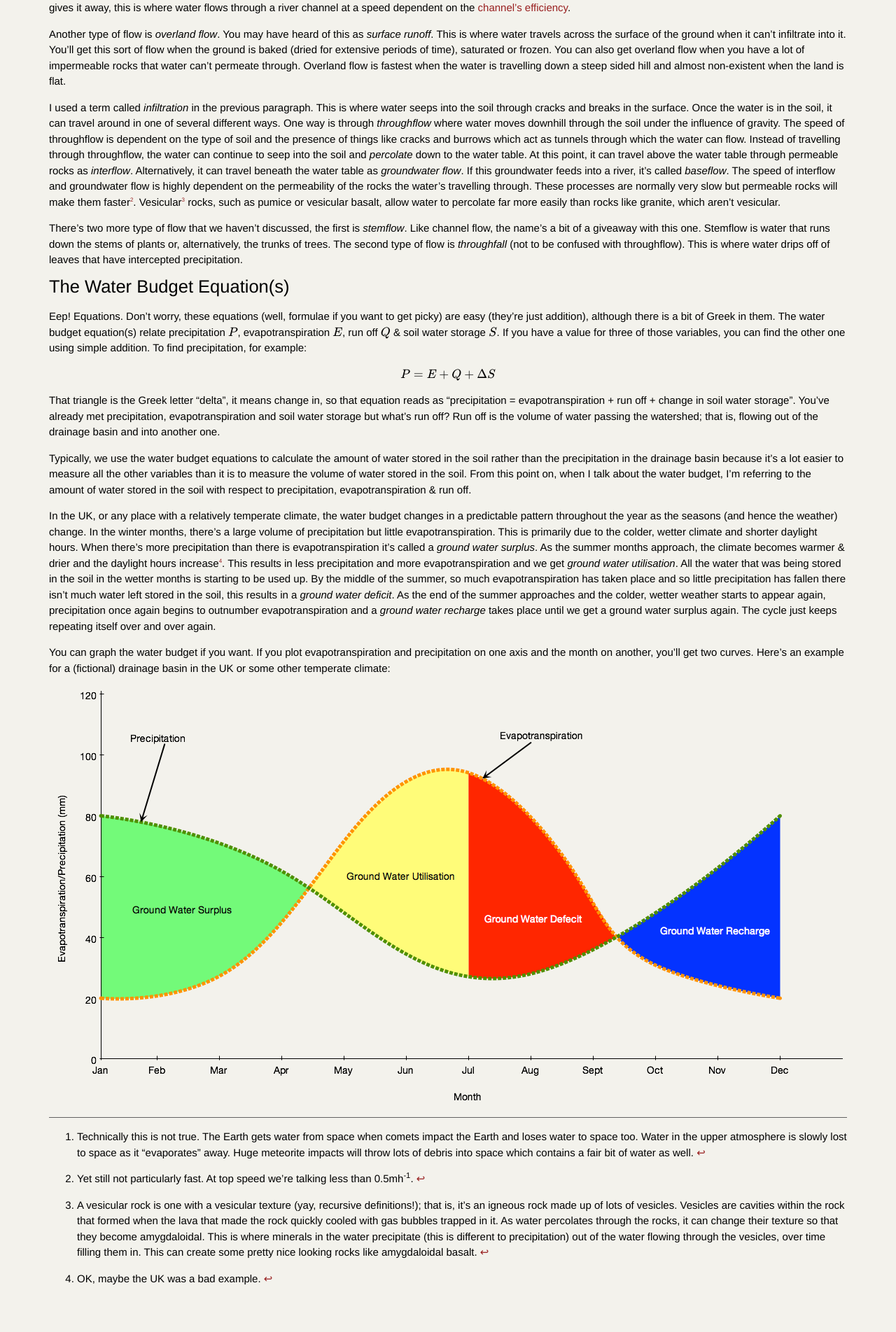
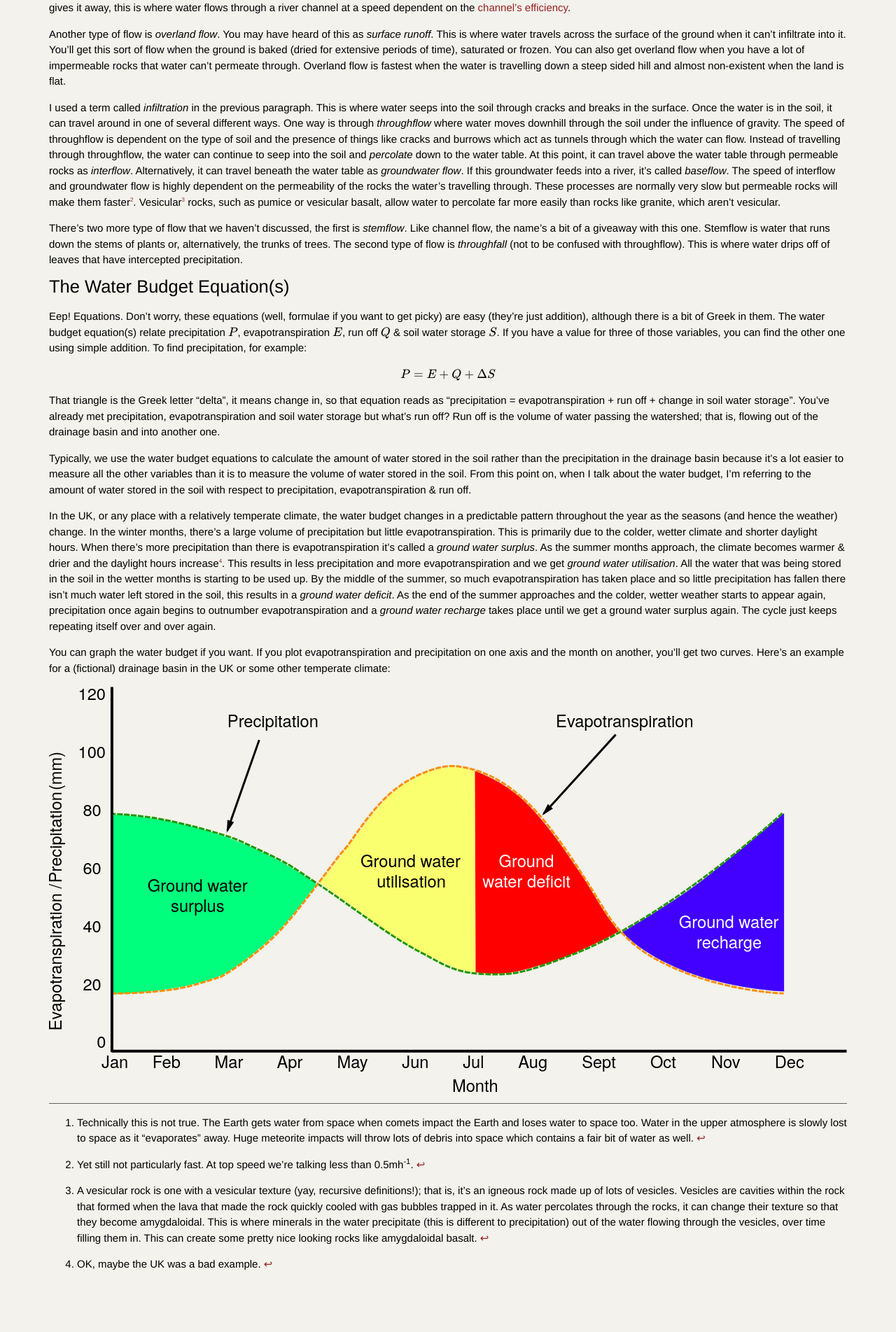
Before and after one commit to alexjohnj/geographyas, a Jekyll site: the page built from _posts/riversAndFlooding/2012-01-01-drainage-basins-and-the-hydrological-cycle.markdown, in a window 1280 px wide. Shown: the part 914-2817 px from the top of the page at 70% size. Built offline with Jekyll 4.4.1, drawn with Linux system fonts in a browser that asks for light colours; nearby versions of some CDN libraries; formulas are drawn with MathJax 3; after the commit the page ends 2796 px from its top, so only the background shows below that.

Commit message:
Attempted to convert water balance graph to SVG.
The original graph was constructed using a trial of OmniGraphSketcher which is no longer available to buy so I had to redo the graph in a vector editor.

```diff
--- a/_posts/riversAndFlooding/2012-01-01-drainage-basins-and-the-hydrological-cycle.markdown
+++ b/_posts/riversAndFlooding/2012-01-01-drainage-basins-and-the-hydrological-cycle.markdown
@@ -62,4 +62,4 @@ You can graph the water budget if you want. If you plot evapotranspiration and p
 [^4]: OK, maybe the UK was a bad example.
 
 [channel-efficiency]: /rivers/long-and-cross-profiles/#channel-efficiency--velocity
-[water-budget-graph]:/Images/rivers/water-balance-graph.png
+[water-budget-graph]:/Images/rivers/water-balance-graph.svg
```
Also changed, not shown: Images/rivers/water-balance-graph.png, Images/rivers/water-balance-graph.svg (added).
